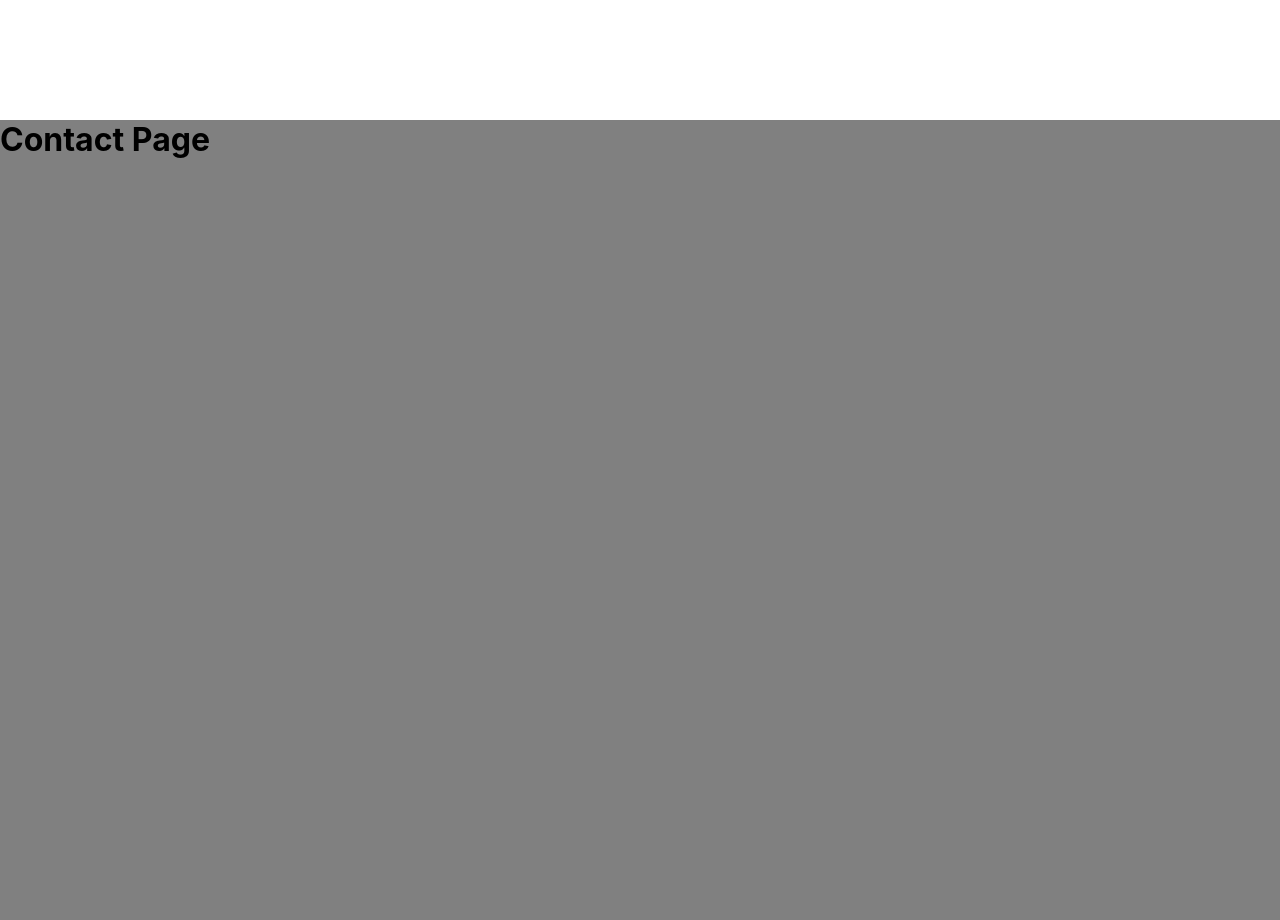
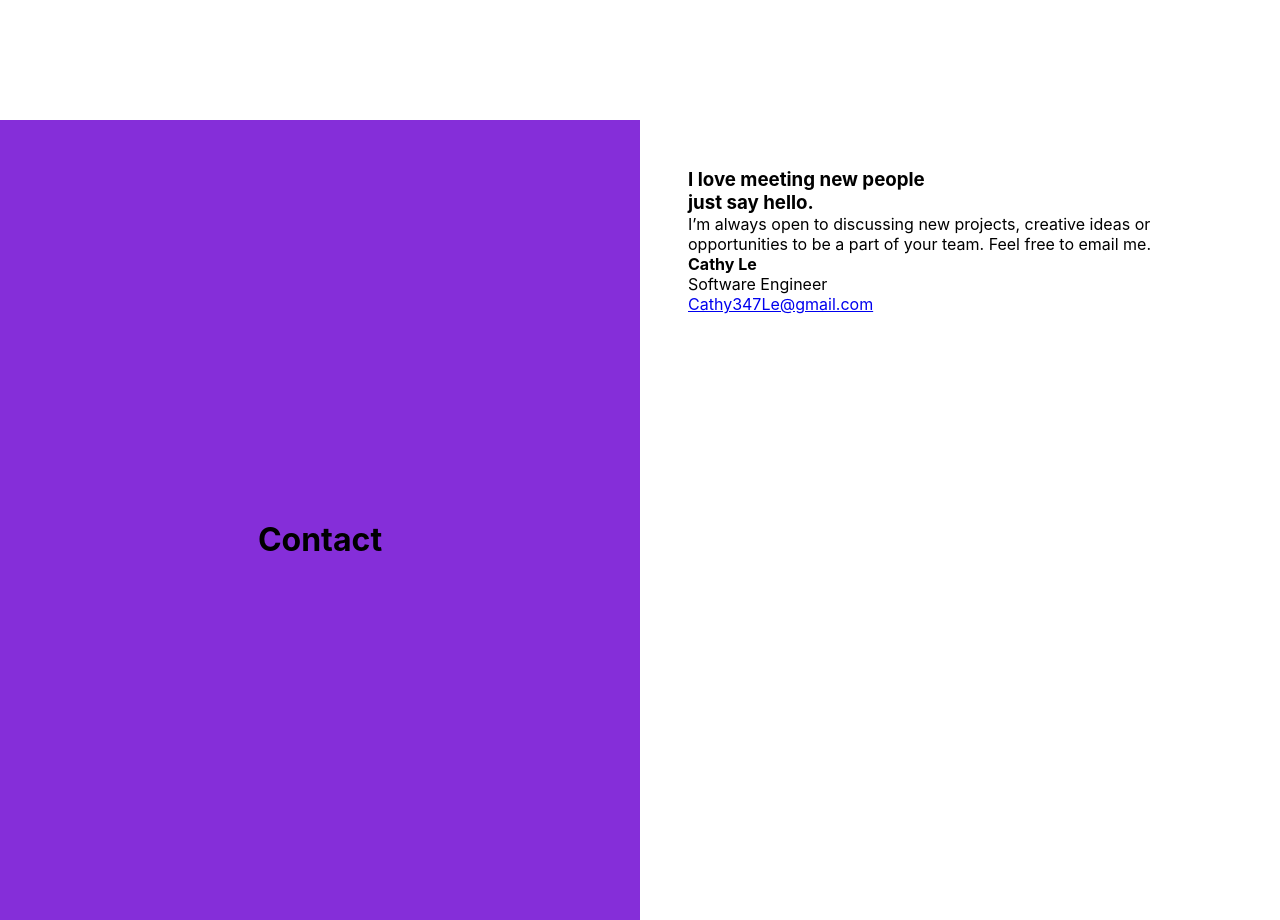
Before and after one commit to Cathy347Le/react-portfolio, a React (Create React App) app: page / in a window 1280 px wide. Shown: the part 2280-3200 px from the top of the page. Built offline with nearby package versions, Linux system fonts and the light colour scheme.

Commit message:
work on contact section structure

```diff
--- a/src/Components/Contact.jsx
+++ b/src/Components/Contact.jsx
@@ -5,7 +5,22 @@ class Contact extends Component {
   render() {
     return (
       <div className="contact-section">
-        <h1>Contact Page</h1>
+        <div className="col-xs-12 col-sm-6 bckgrd-purple section-title">
+          <h1>Contact</h1>
+        </div>
+        <div className="col-xs-12 col-sm-6 bckgrd-white">
+          <h3>I love meeting new people</h3>
+          <h3>just say hello.</h3>
+          <p>
+            I’m always open to discussing new projects, creative ideas or
+            opportunities to be a part of your team. Feel free to email me.
+          </p>
+          <h4>Cathy Le</h4>
+          <p>Software Engineer</p>
+          <a href="mailto:cathy347le@gmail.com" target="_blank">
+            Cathy347Le@gmail.com
+          </a>
+        </div>
       </div>
     );
   }
--- a/src/Components/Contact.scss
+++ b/src/Components/Contact.scss
@@ -1,4 +1,9 @@
+@import "./variables-mixins.scss";
+
 .contact-section {
-  background-color: gray;
   height: 100vh;
+  display: flex;
+  .col-sm-6 {
+    flex: 50%;
+  }
 }
--- /dev/null
+++ b/src/Components/variables-mixins.scss
@@ -0,0 +1,21 @@
+$purple: #852ed9;
+$white: #ffffff;
+
+.bckgrd-purple {
+  background-color: $purple;
+}
+
+.bckgrd-white {
+  background-color: $white;
+}
+
+.col-sm-6 {
+  padding: 48px;
+  &.section-title {
+    h1 {
+      position: relative;
+      top: 50%;
+      text-align: center;
+    }
+  }
+}
```
